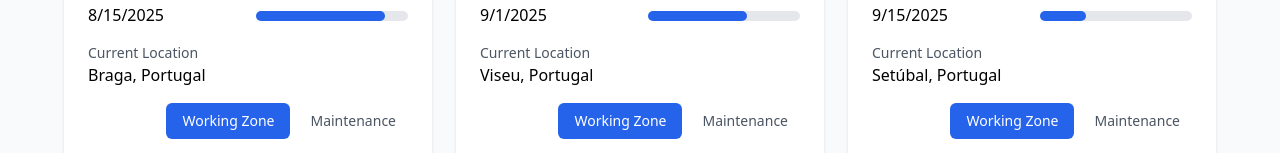
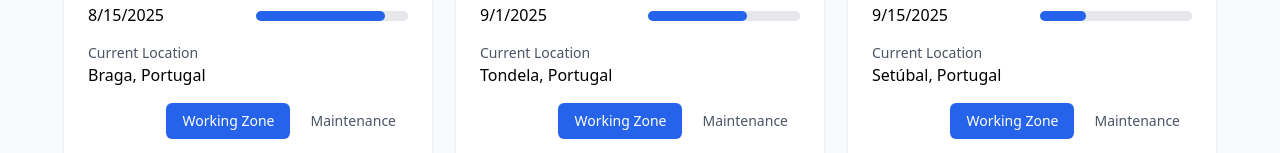
Before and after one commit to Vlody-cmd/geekathon-2025, a Vue app in the folder front/: page /trucks in a window 1280 px wide. Shown: the part 451-604 px from the top of the page. Built offline with nearby package versions, Linux system fonts and the light colour scheme.

Commit message:
fix: update defaultUser location address from Viseu to Tondela, Portugal

```diff
--- a/front/src/stores/user.ts
+++ b/front/src/stores/user.ts
@@ -60,7 +60,7 @@ const defaultUser: User = {
       currentLocation: {
         lat: 40.4655,
         lng: -8.0997,
-        address: 'Viseu, Portugal',
+        address: 'Tondela, Portugal',
       },
     },
     {
```
